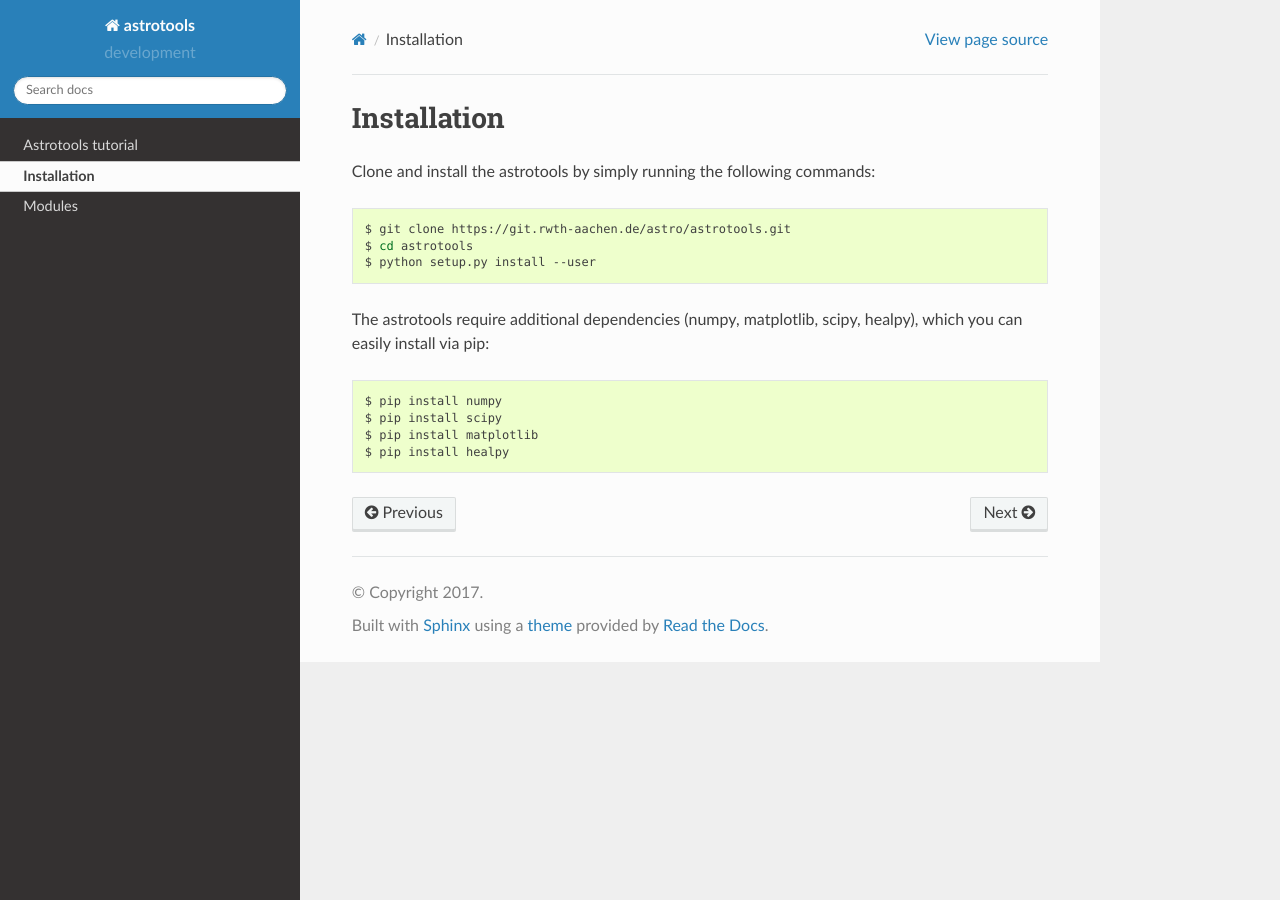
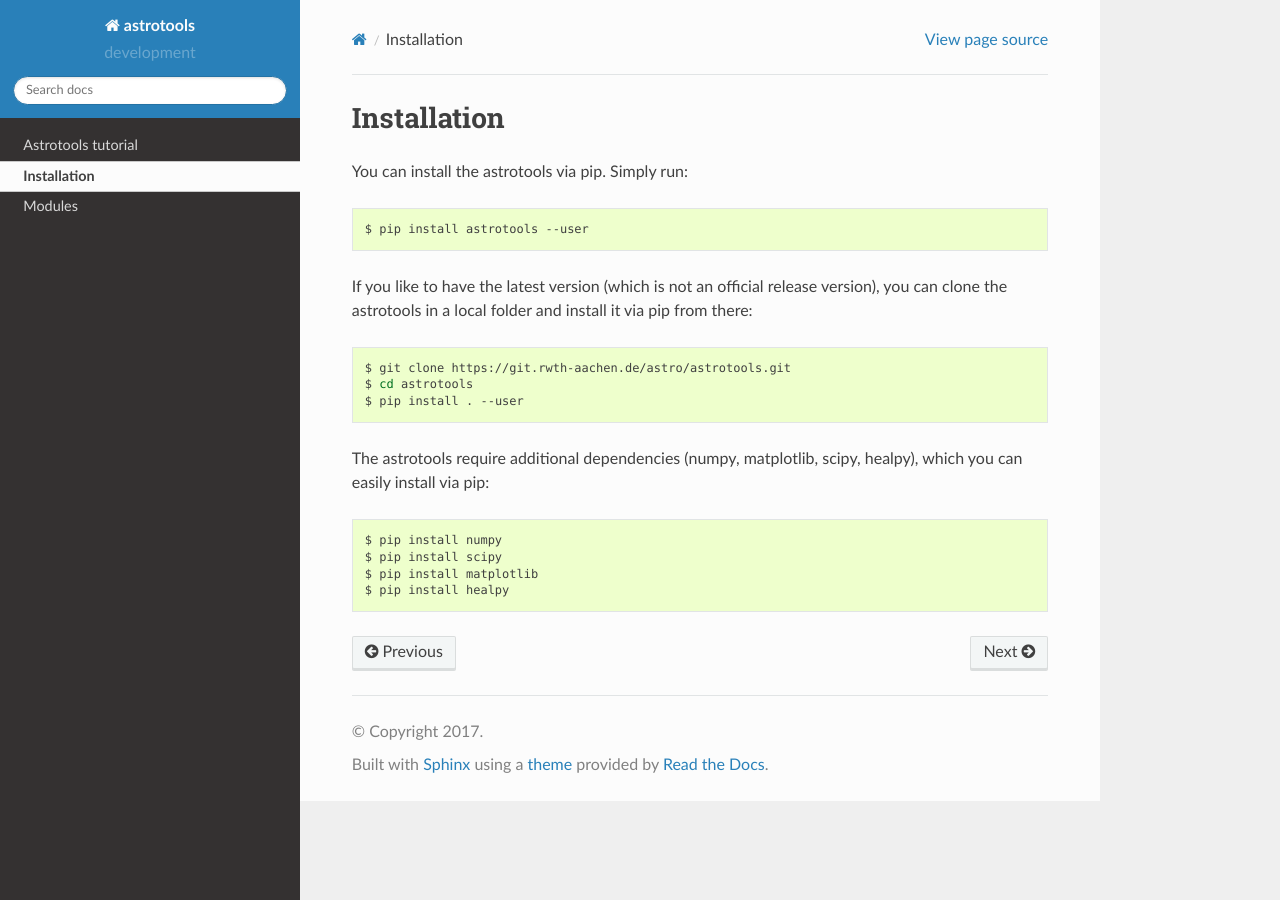
Before and after one commit to MRCWirtz/astrotools, a Sphinx documentation site: the page built from doc/source/installation.rst, in a window 1280 px wide. Built offline with Sphinx 7.4.7 and the Read the Docs theme 2.0.0, drawn with Linux system fonts in a browser that asks for light colours.

Commit message:
Update also installation in WIKI

```diff
--- a/doc/source/installation.rst
+++ b/doc/source/installation.rst
@@ -1,13 +1,21 @@
 ============
 Installation
 ============
-Clone and install the astrotools by simply running the following commands:
+
+You can install the astrotools via pip. Simply run:
+
+.. code-block:: bash
+
+  $ pip install astrotools --user
+
+If you like to have the latest version (which is not an official release version), you can clone
+the astrotools in a local folder and install it via pip from there:
 
 .. code-block:: bash
 
   $ git clone https://git.rwth-aachen.de/astro/astrotools.git
   $ cd astrotools
-  $ python setup.py install --user
+  $ pip install . --user
 
 The astrotools require additional dependencies (numpy, matplotlib, scipy, healpy),
 which you can easily install via pip:
```
